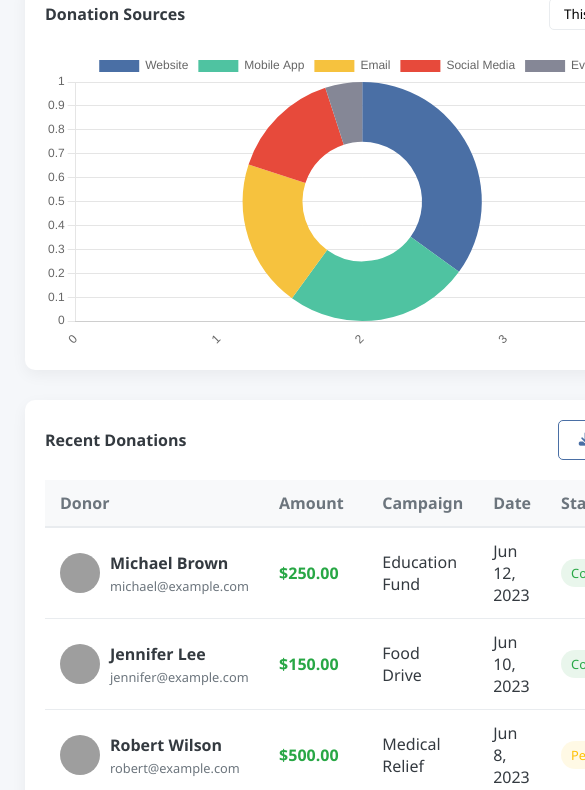
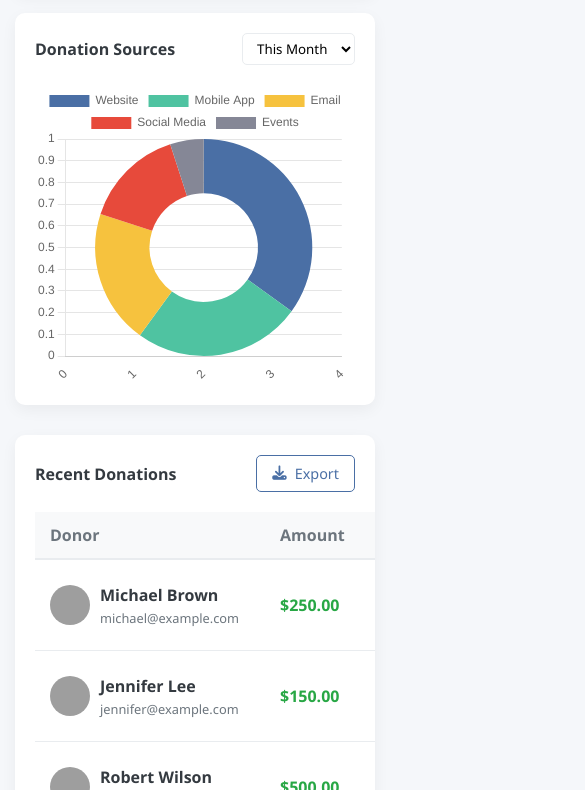
Before and after one commit to iou123456/charity-donor-dashboard, a plain HTML site: page index.html in a window 390 px wide. Shown: the part 1210-2000 px from the top of the page, 585 px wide, since content can reach past the window. Drawn offline with nearby package versions, Linux system fonts and the light colour scheme; grey boxes are pictures that could not be loaded.

Commit message:
Update styles.css

```diff
--- a/styles.css
+++ b/styles.css
@@ -18,6 +18,12 @@
     font-family: 'Segoe UI', Tahoma, Geneva, Verdana, sans-serif;
 }
 
+html, body {
+    overflow-x: hidden;
+    width: 100%;
+    max-width: 100vw;
+}
+
 body {
     background-color: #f5f7fa;
     color: var(--dark);
@@ -26,6 +32,8 @@ body {
 .dashboard {
     display: flex;
     min-height: 100vh;
+    width: 100%;
+    overflow: hidden;
 }
 
 /* Sidebar */
@@ -96,6 +104,9 @@ body {
     flex: 1;
     margin-left: 250px;
     transition: all 0.3s;
+    width: calc(100% - 250px);
+    max-width: 100%;
+    overflow-x: hidden;
 }
 
 /* Top Navigation */
@@ -106,11 +117,13 @@ body {
     justify-content: space-between;
     align-items: center;
     box-shadow: 0 2px 10px rgba(0, 0, 0, 0.05);
+    width: 100%;
 }
 
 .search-bar {
     position: relative;
     width: 300px;
+    max-width: 100%;
 }
 
 .search-bar input {
@@ -186,6 +199,9 @@ body {
 /* Dashboard Content */
 .content {
     padding: 25px;
+    width: 100%;
+    max-width: 100%;
+    overflow-x: hidden;
 }
 
 .page-header {
@@ -193,6 +209,8 @@ body {
     justify-content: space-between;
     align-items: center;
     margin-bottom: 25px;
+    flex-wrap: wrap;
+    gap: 15px;
 }
 
 .page-header h2 {
@@ -209,6 +227,7 @@ body {
     transition: all 0.3s;
     display: inline-flex;
     align-items: center;
+    white-space: nowrap;
 }
 
 .btn i {
@@ -241,6 +260,7 @@ body {
     grid-template-columns: repeat(auto-fit, minmax(250px, 1fr));
     gap: 20px;
     margin-bottom: 30px;
+    width: 100%;
 }
 
 .stat-card {
@@ -250,6 +270,7 @@ body {
     box-shadow: 0 5px 15px rgba(0, 0, 0, 0.05);
     position: relative;
     overflow: hidden;
+    min-width: 0; /* Fix for flexbox overflow */
 }
 
 .stat-card::before {
@@ -287,6 +308,7 @@ body {
     font-size: 1.8rem;
     font-weight: 700;
     margin-bottom: 5px;
+    word-break: break-word;
 }
 
 .stat-card .stat-change {
@@ -317,6 +339,7 @@ body {
     grid-template-columns: 2fr 1fr;
     gap: 20px;
     margin-bottom: 30px;
+    width: 100%;
 }
 
 @media (max-width: 1200px) {
@@ -330,6 +353,8 @@ body {
     border-radius: 10px;
     padding: 20px;
     box-shadow: 0 5px 15px rgba(0, 0, 0, 0.05);
+    width: 100%;
+    min-width: 0; /* Fix for chart overflow */
 }
 
 .chart-card .chart-header {
@@ -337,6 +362,8 @@ body {
     justify-content: space-between;
     align-items: center;
     margin-bottom: 20px;
+    flex-wrap: wrap;
+    gap: 15px;
 }
 
 .chart-card .chart-title {
@@ -355,6 +382,8 @@ body {
 .chart-container {
     height: 300px;
     position: relative;
+    width: 100%;
+    min-width: 0;
 }
 
 /* Recent Donations */
@@ -363,6 +392,8 @@ body {
     border-radius: 10px;
     padding: 20px;
     box-shadow: 0 5px 15px rgba(0, 0, 0, 0.05);
+    width: 100%;
+    overflow-x: auto;
 }
 
 .recent-donations .donations-header {
@@ -370,6 +401,8 @@ body {
     justify-content: space-between;
     align-items: center;
     margin-bottom: 20px;
+    flex-wrap: wrap;
+    gap: 15px;
 }
 
 .recent-donations .donations-title {
@@ -380,6 +413,7 @@ body {
 .donations-table {
     width: 100%;
     border-collapse: collapse;
+    min-width: 600px; /* Minimum width before scrolling */
 }
 
 .donations-table thead th {
@@ -403,6 +437,7 @@ body {
 .donor-info {
     display: flex;
     align-items: center;
+    min-width: 200px;
 }
 
 .donor-info img {
@@ -483,6 +518,7 @@ body {
     }
     .main-content {
         margin-left: 0;
+        width: 100%;
     }
     .top-nav {
         padding-left: 15px;
@@ -491,18 +527,28 @@ body {
 
 @media (max-width: 768px) {
     .stats-cards {
-        grid-template-columns: 1fr 1fr;
+        grid-template-columns: 1fr;
     }
     .user-info .user .user-name {
         display: none;
     }
+    .search-bar {
+        width: 200px;
+    }
+    .donations-table {
+        min-width: 100%;
+    }
 }
 
 @media (max-width: 576px) {
-    .stats-cards {
-        grid-template-columns: 1fr;
+    .search-bar {
+        width: 150px;
     }
-    .search-bar {
-        width: 200px;
+    .btn {
+        padding: 8px 15px;
+        font-size: 0.9rem;
+    }
+    .content {
+        padding: 15px;
     }
 }
```
